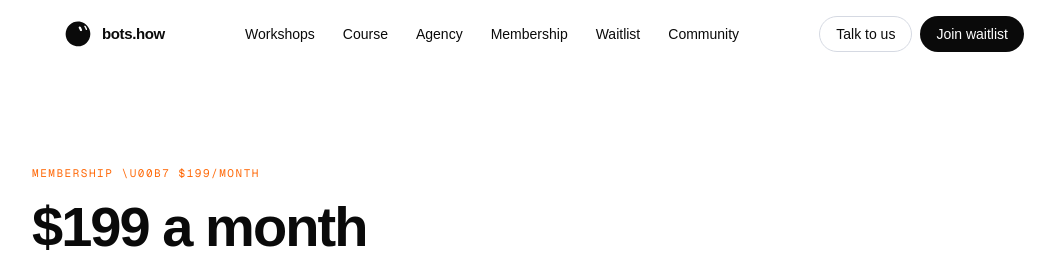
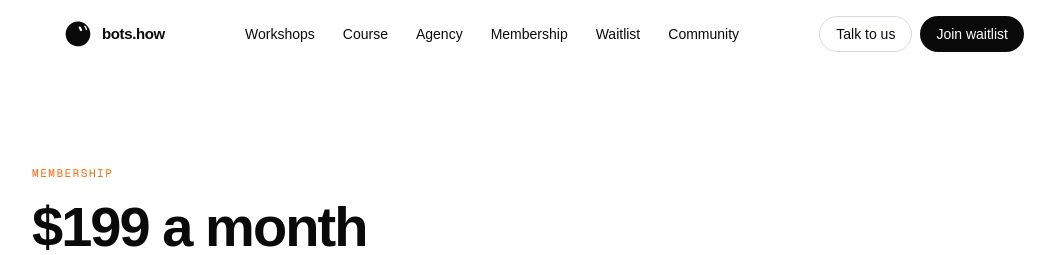
Before and after one commit to sntslol/bots-how, a Next.js app: page /membership in a window 1280 px wide. Shown: the top 255 px of the page, without its empty margins (96-1151 px from the left). Built offline with nearby package versions, Linux system fonts and the light colour scheme; a web font is replaced by a local one.

Commit message:
fix: membership kicker text

```diff
--- a/app/membership/page.tsx
+++ b/app/membership/page.tsx
@@ -43,7 +43,7 @@ export default function MembershipPage() {
     <article className="px-5 py-16 sm:px-8 sm:py-24">
       <div className="mx-auto w-full max-w-content">
         <p className="font-mono text-[11px] uppercase tracking-[0.14em] text-sunset">
-          Membership \u00b7 $199/month
+          Membership
         </p>
         <h1 className="mt-4 max-w-[16ch] font-display text-[2.75rem] leading-[1.05] tracking-[-0.035em] text-jet sm:text-[3.5rem]">
           $199 a month
```
